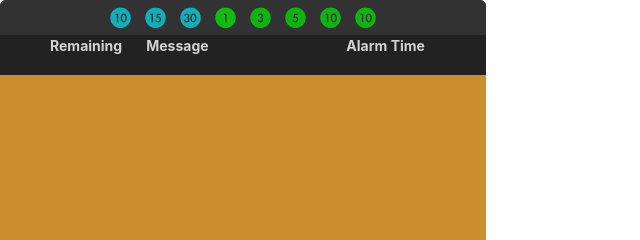
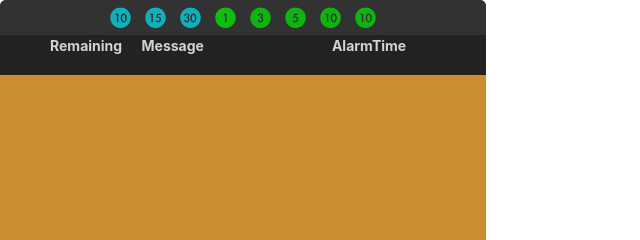
Before and after one commit to dougpark/DBL, a plain HTML site: page DBL/index.html in a window 1280 px wide. Shown: the top 240 px of the page, 0-640 px from the left. Drawn offline with Linux system fonts and the light colour scheme; no server answers.

Commit message:
ver 1.4.2

```diff
--- a/DBL/index.html
+++ b/DBL/index.html
@@ -77,7 +77,7 @@
                 <thead>
                     <th>Remaining</th>
                     <th>Message</th>
-                    <th>Alarm Time</th>
+                    <th>AlarmTime</th>
                 </thead>
                 <tbody>
                     <tr>
```
